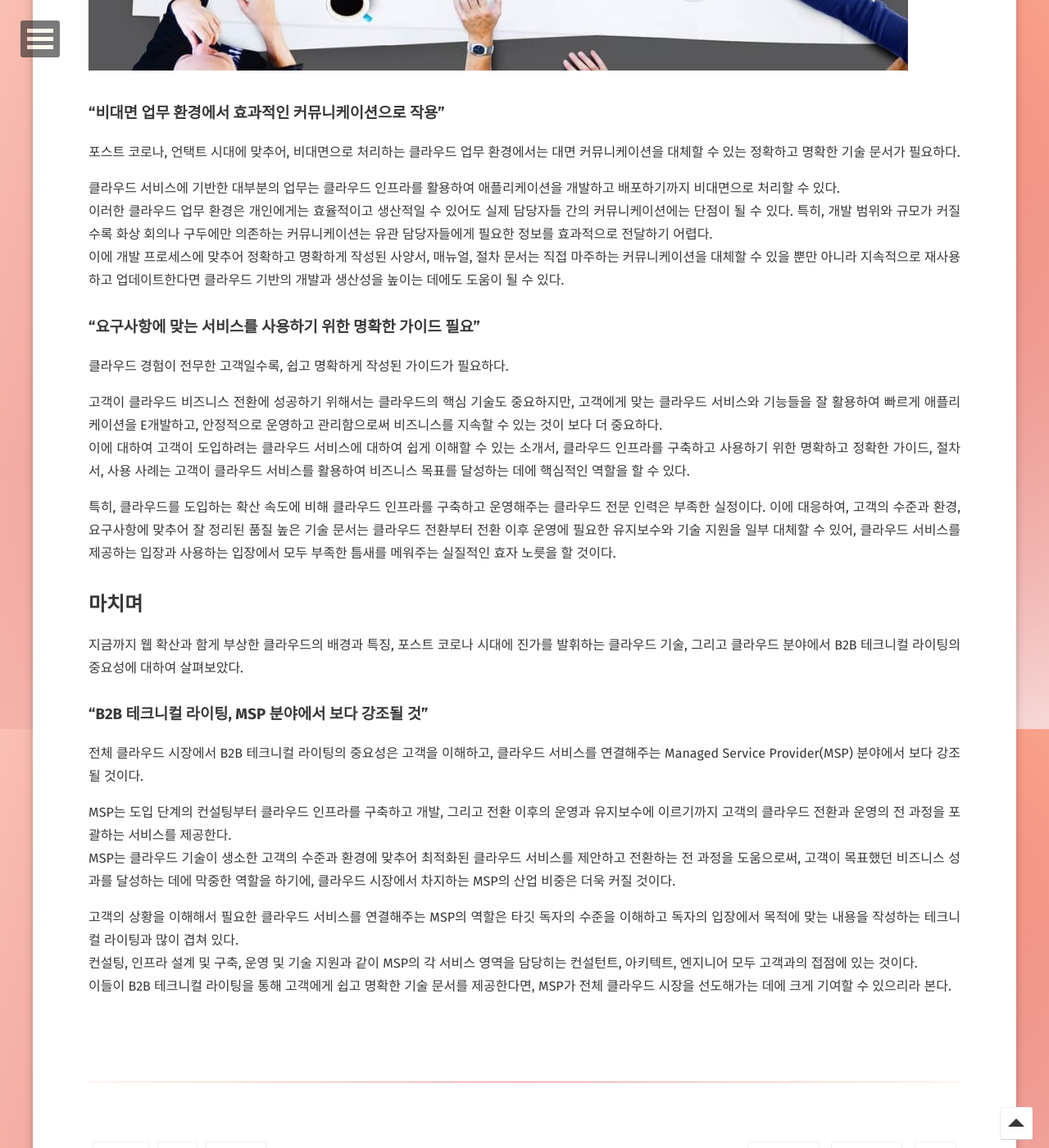
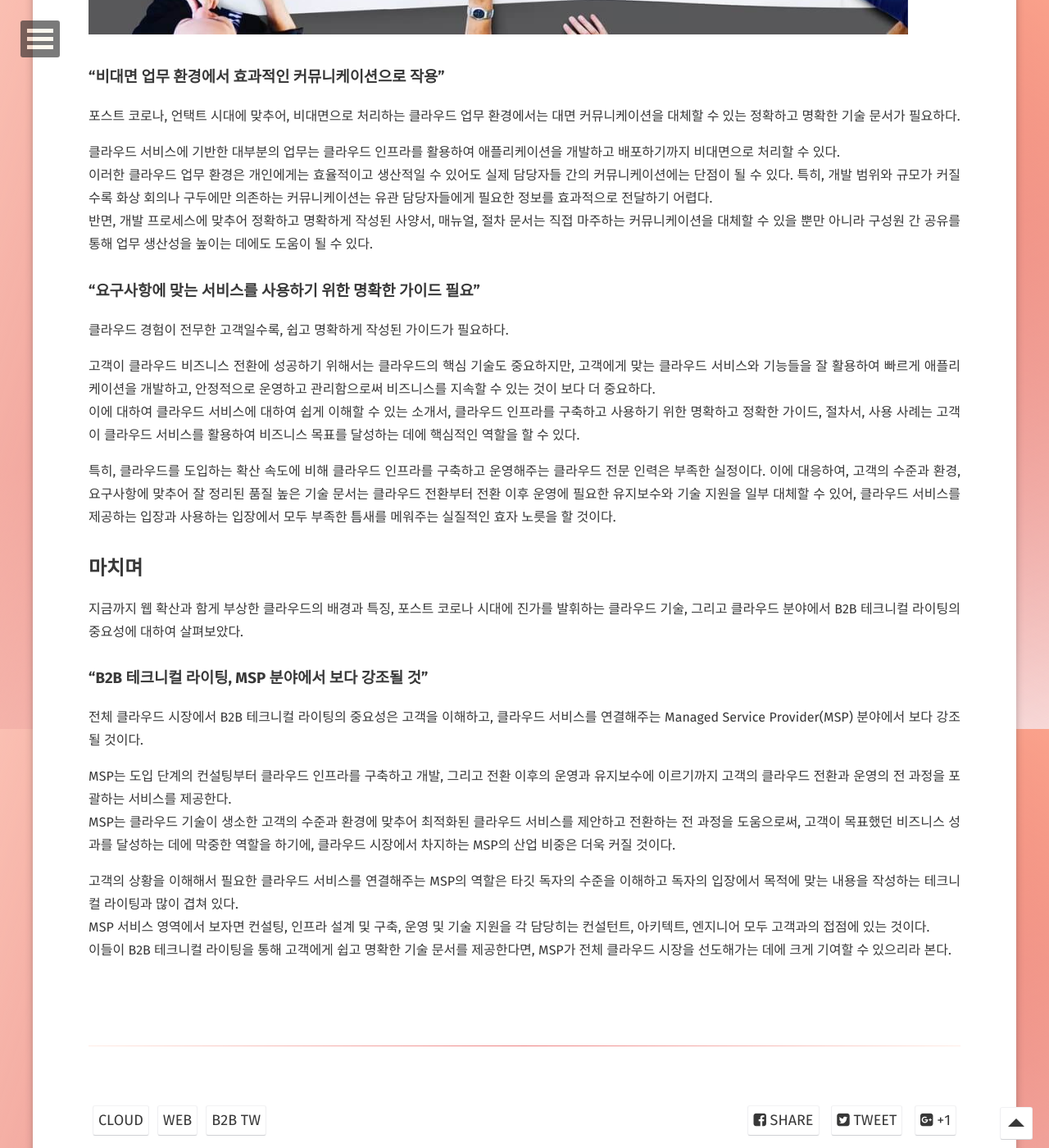
Before and after one commit to dora-author/dora-author.github.io, a Jekyll site: the page built from _posts/tech/2022-09-01-cloud-tw.md, in a window 1280 px wide and 1400 px high, scrolled down 2711 px. Shown: the whole window at 82% size. Built offline with Jekyll 4.4.1, drawn with Linux system fonts in a browser that asks for light colours; some web fonts are replaced; comment, search, counter and statistics services are not loaded; some of the changed text lies outside the part shown.

Commit message:
Fix typo

```diff
--- a/_posts/tech/2022-09-01-cloud-tw.md
+++ b/_posts/tech/2022-09-01-cloud-tw.md
@@ -15,33 +15,33 @@
 현대 디지털 사회에서 웹은 일상이 되었다. <br>
 우리는 하루에도 스마트폰과 웹을 통하여 하루에도 엄청난 양의 정보를 전달하고 소비하고 있다.
 웹에서 제공하는 메일, 회의, 문서, 결제, 게임, 교육, 소셜 네트워킹와 같은 서비스를 활용하면, 별다른 인프라나 인력의 도움 없이 일상에 필요한 대부분의 업무와 활동이 가능하다.
+<br>
 
-‘4차 산업혁명’이 도래하면서 웹 확산과 함께 급부상한 기술이 바로 클라우드이다. <br>
+‘4차 산업혁명’이 도래하면서 웹 확산과 함께 급부상한 기술이 바로 클라우드이다.
 
 클라우드는 단어의 의미와 같이, 물리적으로 직접 접근할 수는 없지만, 인터넷 통신망에 있는 서버, 스토리지, 네트워크, 데이터베이스와 같은 컴퓨팅 자원을 원하는 대로 가져다 쓸 수 있는 기술로, 다른 말로 클라우드 컴퓨팅이라고 부른다. <br>
 
 <div class="highlight2">
-클라우드 컴퓨팅은 인터넷 기반의 컴퓨팅으로, 사용자의 직접적인 관리 없이, 데이터 스토리지(클라우드 스토리지)와 컴퓨팅 파워와 같은 컴퓨터 시스템 리소스를 필요 시 바로 제공(on-demand availability)하는 것을 말한다. <br>
+클라우드 컴퓨팅은 인터넷 기반의 컴퓨팅으로, 사용자의 직접적인 관리 없이, 데이터 스토리지(클라우드 스토리지)와 컴퓨팅 파워와 같은 컴퓨터 시스템 리소스를 필요 시 바로 제공(on-demand availability)할 수 있다.
 </div>
 
-IT 기업들은 이러한 클라우드를 활용하여 웹 서비스를 더 쉽게 제공하고 운영할 수 있게 되었다. <br>
+IT 기업들은 이러한 클라우드를 활용하여 웹 서비스를 더 쉽게 제공하고 효율적으로 운영할 수 있게 되었다. <br>
 많은 스타트업에서 초기 투자 비용과 인프라가 없어도 클라우드 서버에 애플리케이션을 배포하고 호스트 방식으로 빠르게 서비스를 출시하고 있다. <br>
 전통 IT 기업에서도 비용 절감 및 보안 관리와 더불어, 안정적인 인프라 운영을 이유로, 기존의 레거시 시스템에서 클라우드 인프라로 디지털 전환을 시도하는 사례가 증가하고 있다.
-
 <br>
 
 ### 디지털 노마드 시대를 앞당기는 클라우드
 클라우드는 주문형 컴퓨팅 서비스(on-demand availability of computer system resources) 형태로 제공되기 때문에 사용자는 필요한 만큼의 컴퓨팅 자원을 사용하고, 서비스 부하 시 실시간 확장성을 지원받으며, 사용한 만큼만 비용을 지불할 수 있다. <br>
-또한 공간적, 물리적 제약이 없기 때문에 가상화된 서버에 데이터나 프로그램을 울려두고, 인터넷이 연결된 곳이면 언제든지 원하는 만큼의 서비스를 보장 받을 수 있다.
+또한 공간적, 물리적 제약이 없기 때문에 가상화된 서버에 데이터나 프로그램을 올려두고, 인터넷이 연결된 곳이면 언제든지 원하는 만큼의 서비스를 보장 받을 수 있다.
 
 ![web cloud](/img/tech/cloud-tw.jpg)
 
 이제는 인터넷과 모바일 기기만 있으면 세계 어느 지역에서든 클라우드로 연결된 모든 것을 처리할 수 있는 디지털 노마드 시대가 곧 도래할 것이다.
 <br>
 
-### 포스트 코로나 시대에 ‘진가’를 발휘한 클라우드
+### 포스트 코로나 시대에 ‘진가’를 발휘하는 클라우드
 코로나 19 대확산 이후, 대부분의 서비스가 비대면으로 전환되었다. 원격 업무를 비롯한 비대면 서비스는 비용 감축, 효율적 인프라 운용을 장점으로 포스트 코로나 시대에는 더욱 일상화될 전망이다. <br>
-또한 일상 속 디지털 전환이 가속화됨에 따라, 오는 2025년까지 행정 및 공공 기관의 정보시스템을 클라우드로 전면 전환 및 통합하겠다는 정부의 추진안까지 합세하여 클라우드를 범국가적 차원의 전 생활 영역으로 확대할 수 있게 되었다.
+또한 일상 속 디지털 전환이 가속화됨에 따라, 오는 2025년까지 행정 및 공공 기관의 정보시스템을 클라우드로 전면 전환 및 통합하겠다는 정부의 추진안까지 합세하여 클라우드를 범국가적 차원의 전 생활 영역으로 확대할 것이다.
 
 포스트 코로나 시대에 클라우드가 더욱 성장하는 이유는 비대면 서비스의 일상화에 맞추어 원격 애플리케이션의 도입이 확대되었기 때문이다. <br>
 클라우드는 원격 애플리케이션 사용에 대하여 급증한 트래픽을 소화할 수 있는 네트워크 인프라와 IT 자원을 제공하기 때문에 클라우드 기반에서는 다양한 환경 변화에 맞추어 안정적인 서비스를 운영할 수 있다.<br>
@@ -59,13 +59,13 @@
 
 클라우드 서비스에 기반한 대부분의 업무는 클라우드 인프라를 활용하여 애플리케이션을 개발하고 배포하기까지 비대면으로 처리할 수 있다. <br>
 이러한 클라우드 업무 환경은 개인에게는 효율적이고 생산적일 수 있어도 실제 담당자들 간의 커뮤니케이션에는 단점이 될 수 있다. 특히, 개발 범위와 규모가 커질수록 화상 회의나 구두에만 의존하는 커뮤니케이션는 유관 담당자들에게 필요한 정보를 효과적으로 전달하기 어렵다. <br>
-이에 개발 프로세스에 맞추어 정확하고 명확하게 작성된 사양서, 매뉴얼, 절차 문서는 직접 마주하는 커뮤니케이션을 대체할 수 있을 뿐만 아니라 지속적으로 재사용하고 업데이트한다면 클라우드 기반의 개발과 생산성을 높이는 데에도 도움이 될 수 있다.
+반면, 개발 프로세스에 맞추어 정확하고 명확하게 작성된 사양서, 매뉴얼, 절차 문서는 직접 마주하는 커뮤니케이션을 대체할 수 있을 뿐만 아니라 구성원 간 공유를 통해 업무 생산성을 높이는 데에도 도움이 될 수 있다.
 
 ### "요구사항에 맞는 서비스를 사용하기 위한 명확한 가이드 필요”
 클라우드 경험이 전무한 고객일수록, 쉽고 명확하게 작성된 가이드가 필요하다.
 
-고객이 클라우드 비즈니스 전환에 성공하기 위해서는 클라우드의 핵심 기술도 중요하지만, 고객에게 맞는 클라우드 서비스와 기능들을 잘 활용하여 빠르게 애플리케이션을 E개발하고, 안정적으로 운영하고 관리함으로써 비즈니스를 지속할 수 있는 것이 보다 더 중요하다. <br>
-이에 대하여 고객이 도입하려는 클라우드 서비스에 대하여 쉽게 이해할 수 있는 소개서, 클라우드 인프라를 구축하고 사용하기 위한 명확하고 정확한 가이드, 절차서, 사용 사례는 고객이 클라우드 서비스를 활용하여 비즈니스 목표를 달성하는 데에 핵심적인 역할을 할 수 있다.
+고객이 클라우드 비즈니스 전환에 성공하기 위해서는 클라우드의 핵심 기술도 중요하지만, 고객에게 맞는 클라우드 서비스와 기능들을 잘 활용하여 빠르게 애플리케이션을 개발하고, 안정적으로 운영하고 관리함으로써 비즈니스를 지속할 수 있는 것이 보다 더 중요하다. <br>
+이에 대하여 클라우드 서비스에 대하여 쉽게 이해할 수 있는 소개서, 클라우드 인프라를 구축하고 사용하기 위한 명확하고 정확한 가이드, 절차서, 사용 사례는 고객이 클라우드 서비스를 활용하여 비즈니스 목표를 달성하는 데에 핵심적인 역할을 할 수 있다.
 
 특히, 클라우드를 도입하는 확산 속도에 비해 클라우드 인프라를 구축하고 운영해주는 클라우드 전문 인력은 부족한 실정이다.
 이에 대응하여, 고객의 수준과 환경, 요구사항에 맞추어 잘 정리된 품질 높은 기술 문서는 클라우드 전환부터 전환 이후 운영에 필요한 유지보수와 기술 지원을 일부 대체할 수 있어, 클라우드 서비스를 제공하는 입장과 사용하는 입장에서 모두 부족한 틈새를 메워주는 실질적인 효자 노릇을 할 것이다.
@@ -83,5 +83,5 @@
 <br>
 
 고객의 상황을 이해해서 필요한 클라우드 서비스를 연결해주는 MSP의 역할은 타깃 독자의 수준을 이해하고 독자의 입장에서 목적에 맞는 내용을 작성하는 테크니컬 라이팅과 많이 겹쳐 있다. <br>
-컨설팅, 인프라 설계 및 구축, 운영 및 기술 지원과 같이 MSP의 각 서비스 영역을 담당히는 컨설턴트, 아키텍트, 엔지니어 모두 고객과의 접점에 있는 것이다. <BR>
+MSP 서비스 영역에서 보자면 컨설팅, 인프라 설계 및 구축, 운영 및 기술 지원을 각 담당히는 컨설턴트, 아키텍트, 엔지니어 모두 고객과의 접점에 있는 것이다. <BR>
 이들이 B2B 테크니컬 라이팅을 통해 고객에게 쉽고 명확한 기술 문서를 제공한다면, MSP가 전체 클라우드 시장을 선도해가는 데에 크게 기여할 수 있으리라 본다.
```
